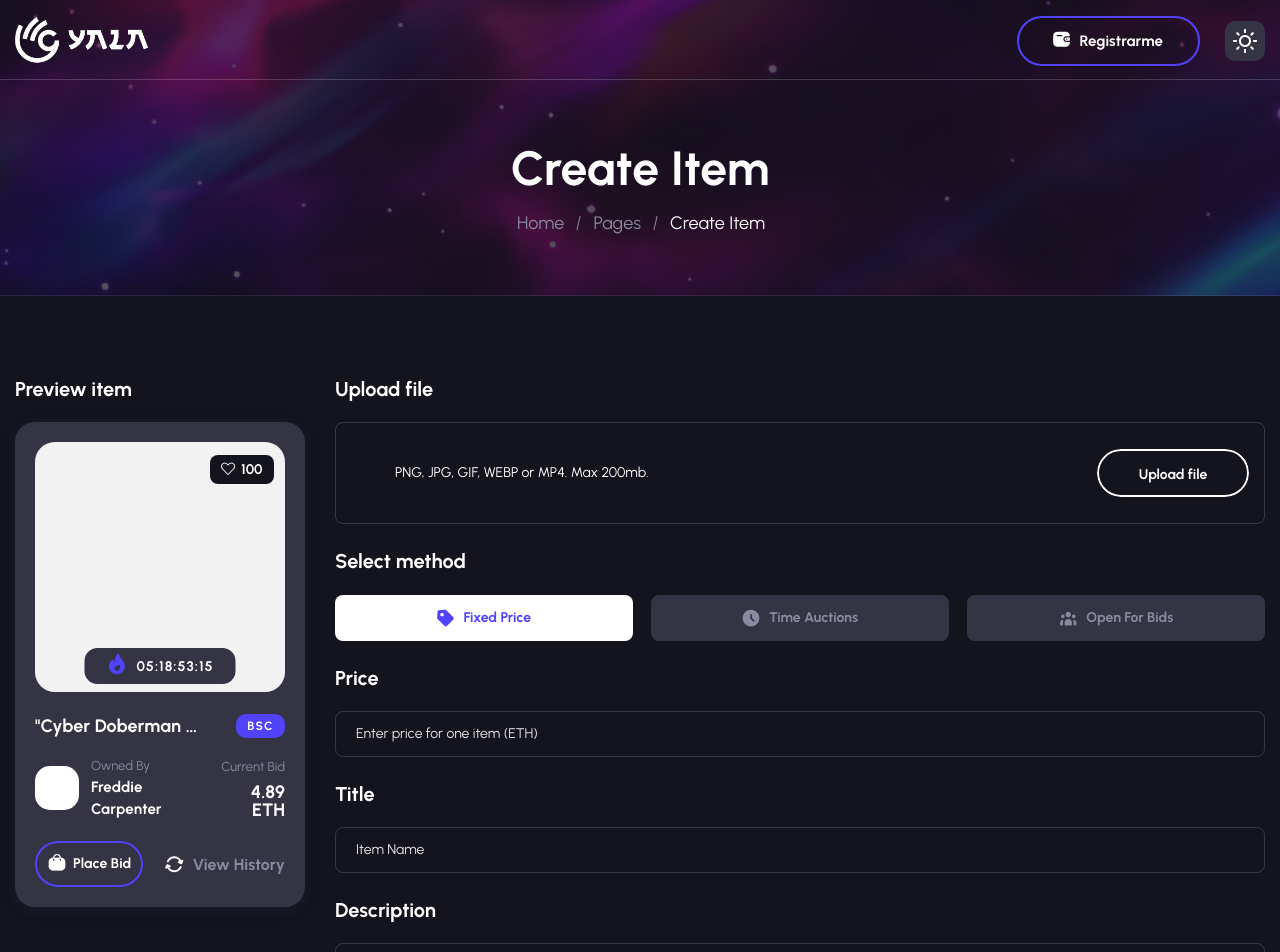
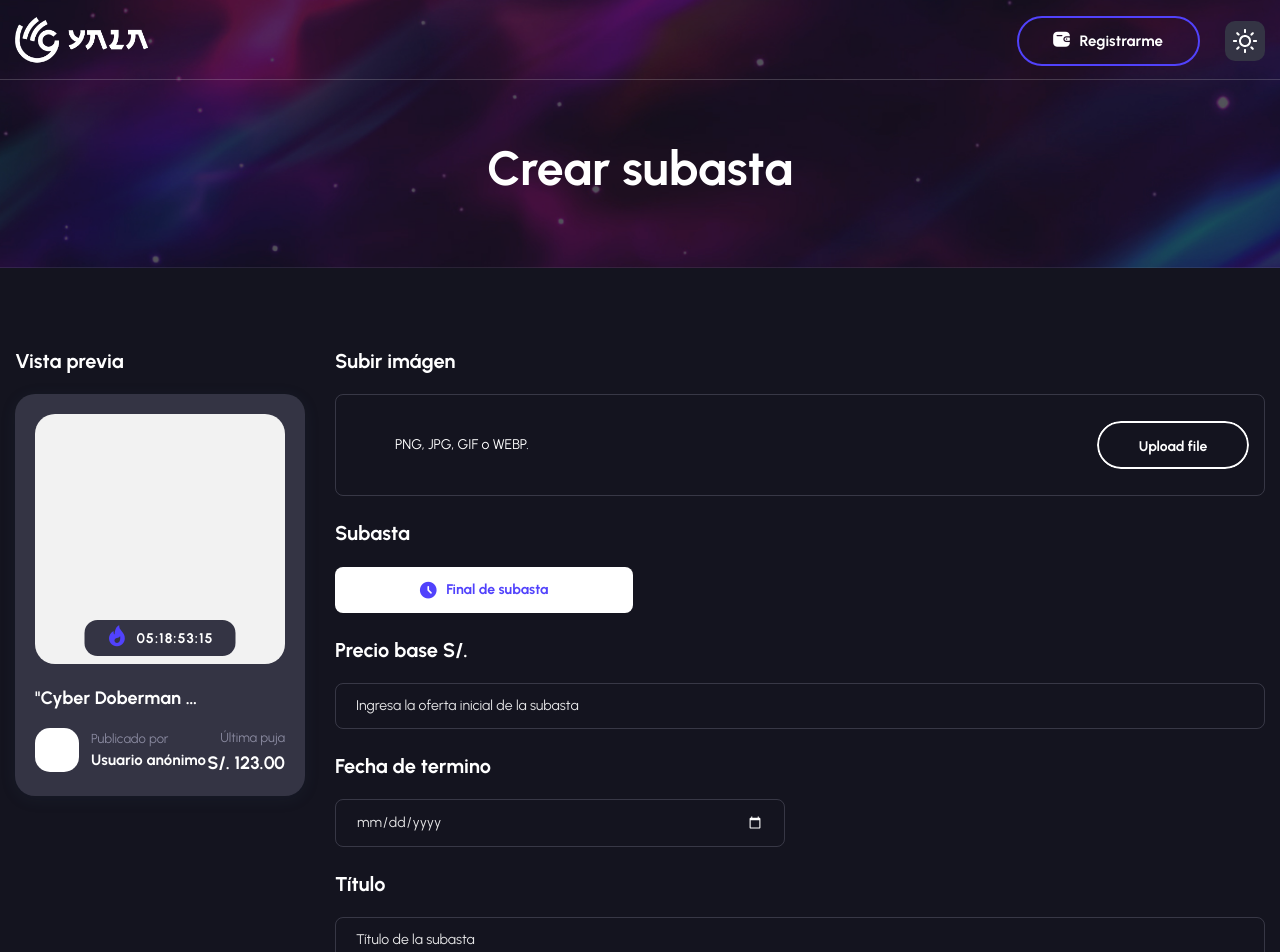
Before and after one commit to theowex/yala-project, a React (Create React App) app: page /create-item in a window 1280 px wide. Shown: the top 952 px of the page. Built offline with nearby package versions, Linux system fonts and the light colour scheme.

Commit message:
cambios crear subasta

```diff
--- a/src/pages/CreateItem.jsx
+++ b/src/pages/CreateItem.jsx
@@ -18,15 +18,15 @@ const CreateItem = () => {
                     <div className="row">
                         <div className="col-md-12">
                             <div className="page-title-heading mg-bt-12">
-                                <h1 className="heading text-center">Create Item</h1>
+                                <h1 className="heading text-center">Crear subasta</h1>
                             </div>
-                            <div className="breadcrumbs style2">
+                            {/* <div className="breadcrumbs style2">
                                 <ul>
                                     <li><Link to="/">Home</Link></li>
                                     <li><Link to="#">Pages</Link></li>
                                     <li>Create Item</li>
                                 </ul>
-                            </div>
+                            </div> */}
                         </div>
                     </div>
                 </div>
@@ -35,11 +35,11 @@ const CreateItem = () => {
                 <div className="themesflat-container">
                     <div className="row">
                          <div className="col-xl-3 col-lg-6 col-md-6 col-12">
-                             <h4 className="title-create-item">Preview item</h4>
+                             <h4 className="title-create-item">Vista previa</h4>
                             <div className="sc-card-product">
                                 <div className="card-media">
                                     <Link to="/item-details-01"><img src={img1} alt="Axies" /></Link>
-                                    <Link to="/login" className="wishlist-button heart"><span className="number-like"> 100</span></Link>
+                                    {/* <Link to="/login" className="wishlist-button heart"><span className="number-like"> 100</span></Link> */}
                                     <div className="featured-countdown">
                                         <span className="slogan"></span>
                                         <Countdown date={Date.now() + 500000000}>
@@ -49,7 +49,7 @@ const CreateItem = () => {
                                 </div>
                                 <div className="card-title">
                                     <h5><Link to="/item-details-01">"Cyber Doberman #766”</Link></h5>
-                                    <div className="tags">bsc</div>
+                                    {/* <div className="tags">bsc</div> */}
                                 </div>
                                 <div className="meta-info">
                                     <div className="author">
@@ -57,39 +57,60 @@ const CreateItem = () => {
                                             <img src={avt} alt="Axies" />
                                         </div>
                                         <div className="info">
-                                            <span>Owned By</span>
-                                            <h6> <Link to="/author-02">Freddie Carpenter</Link></h6>
+                                            <span>Publicado por</span>
+                                            <h6> <Link to="/author-02">Usuario anónimo</Link></h6>
                                         </div>
                                     </div>
                                     <div className="price">
-                                        <span>Current Bid</span>
-                                        <h5> 4.89 ETH</h5>
+                                        <span>Última puja</span>
+                                        <h5>S/. 123.00</h5>
                                     </div>
                                 </div>
-                                <div className="card-bottom">
+                                {/* <div className="card-bottom">
                                     <Link to="/wallet-connect" className="sc-button style bag fl-button pri-3"><span>Place Bid</span></Link>
                                     <Link to="/activity-01" className="view-history reload">View History</Link>
-                                </div>
+                                </div> */}
                             </div>
                          </div>
                          <div className="col-xl-9 col-lg-6 col-md-12 col-12">
                              <div className="form-create-item">
                                  <form action="#">
-                                    <h4 className="title-create-item">Upload file</h4>
+                                    <h4 className="title-create-item">Subir imágen</h4>
                                     <label className="uploadFile">
-                                        <span className="filename">PNG, JPG, GIF, WEBP or MP4. Max 200mb.</span>
+                                        <span className="filename">PNG, JPG, GIF o WEBP.</span>
                                         <input type="file" className="inputfile form-control" name="file" />
                                     </label>
                                  </form>
                                 <div className="flat-tabs tab-create-item">
-                                    <h4 className="title-create-item">Select method</h4>
+                                    <h4 className="title-create-item">Subasta</h4>
                                     <Tabs>
                                         <TabList>
-                                            <Tab><span className="icon-fl-tag"></span>Fixed Price</Tab>
-                                            <Tab><span className="icon-fl-clock"></span>Time Auctions</Tab>
-                                            <Tab><span className="icon-fl-icon-22"></span>Open For Bids</Tab>
+                                            <Tab><span className="icon-fl-clock"></span>Final de subasta</Tab>
+                                            {/* <Tab><span className="icon-fl-tag"></span>Fixed Price</Tab> */}
+                                            {/* <Tab><span className="icon-fl-icon-22"></span>Open For Bids</Tab> */}
                                         </TabList>
+                                        <TabPanel>
+                                            <form action="#">
+                                                <h4 className="title-create-item">Precio base S/.</h4>
+                                                <input type="text" placeholder="Ingresa la oferta inicial de la subasta" />
+                                                <div className="row">
+                                                    {/* <div className="col-md-6">
+                                                        <h5 className="title-create-item">Fecha de inicio</h5>
+                                                        <input type="date" name="bid_starting_date" id="bid_starting_date" className="form-control" min="1997-01-01" />
+                                                    </div> */}
+                                                    <div className="col-md-6">
+                                                        <h4 className="title-create-item">Fecha de termino</h4>
+                                                        <input type="date" name="bid_expiration_date" id="bid_expiration_date" className="form-control" />
+                                                    </div>
+                                                </div>
 
+                                                <h4 className="title-create-item">Título</h4>
+                                                <input type="text" placeholder="Título de la subasta" />
+
+                                                <h4 className="title-create-item">Descripción</h4>
+                                                <textarea placeholder="Descripción de la subasta"></textarea>
+                                            </form>
+                                        </TabPanel>
                                         <TabPanel>
                                             <form action="#">
                                                 <h4 className="title-create-item">Price</h4>
@@ -131,28 +152,6 @@ const CreateItem = () => {
                                         </TabPanel>
                                         <TabPanel>
                                             <form action="#">
-                                                <h4 className="title-create-item">Minimum bid</h4>
-                                                <input type="text" placeholder="enter minimum bid" />
-                                                <div className="row">
-                                                    <div className="col-md-6">
-                                                        <h5 className="title-create-item">Starting date</h5>
-                                                        <input type="date" name="bid_starting_date" id="bid_starting_date" className="form-control" min="1997-01-01" />
-                                                    </div>
-                                                    <div className="col-md-6">
-                                                        <h4 className="title-create-item">Expiration date</h4>
-                                                        <input type="date" name="bid_expiration_date" id="bid_expiration_date" className="form-control" />
-                                                    </div>
-                                                </div>
-
-                                                <h4 className="title-create-item">Title</h4>
-                                                <input type="text" placeholder="Item Name" />
-
-                                                <h4 className="title-create-item">Description</h4>
-                                                <textarea placeholder="e.g. “This is very limited item”"></textarea>
-                                            </form>
-                                        </TabPanel>
-                                        <TabPanel>
-                                            <form action="#">
                                                 <h4 className="title-create-item">Price</h4>
                                                 <input type="text" placeholder="Enter price for one item (ETH)" />
 
```
